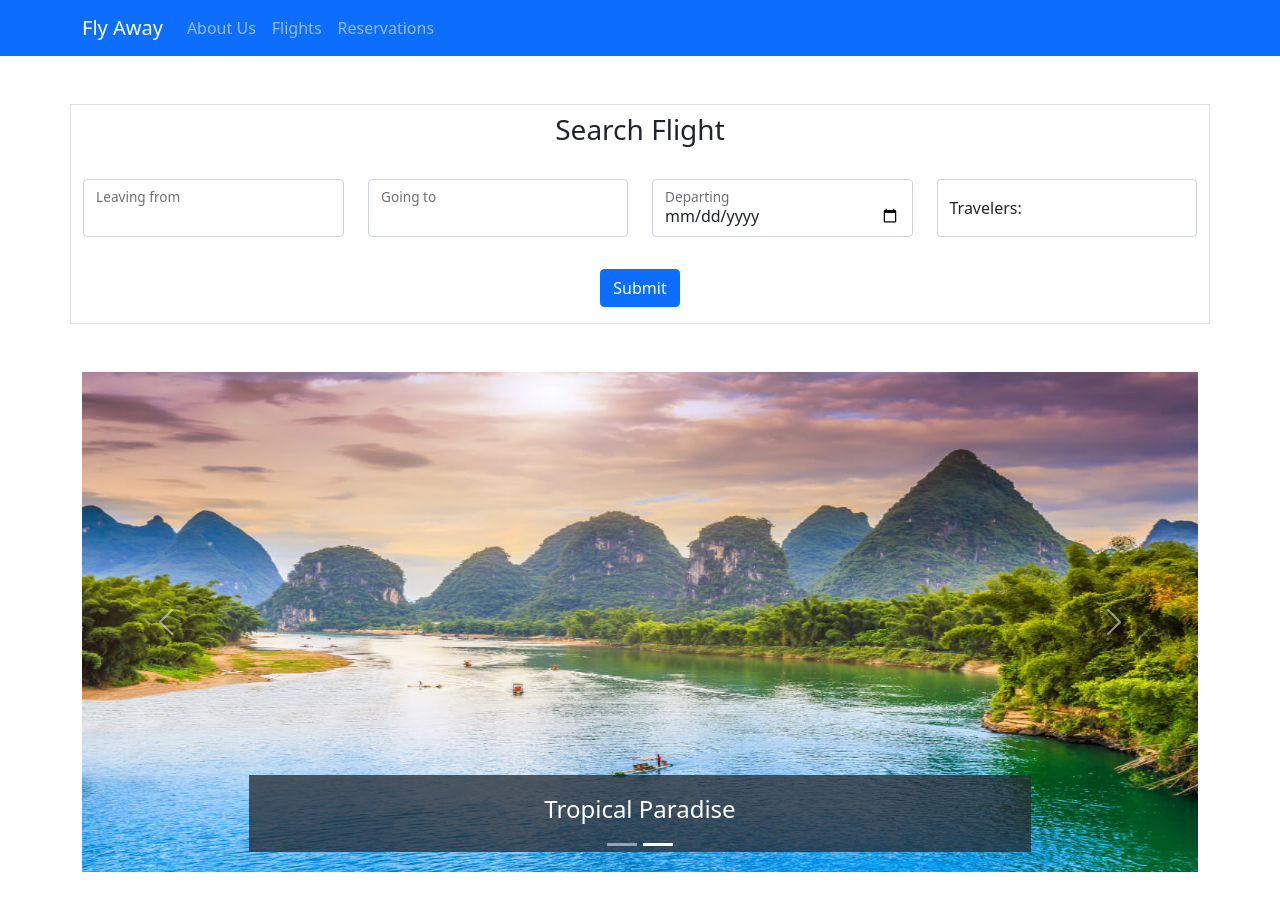
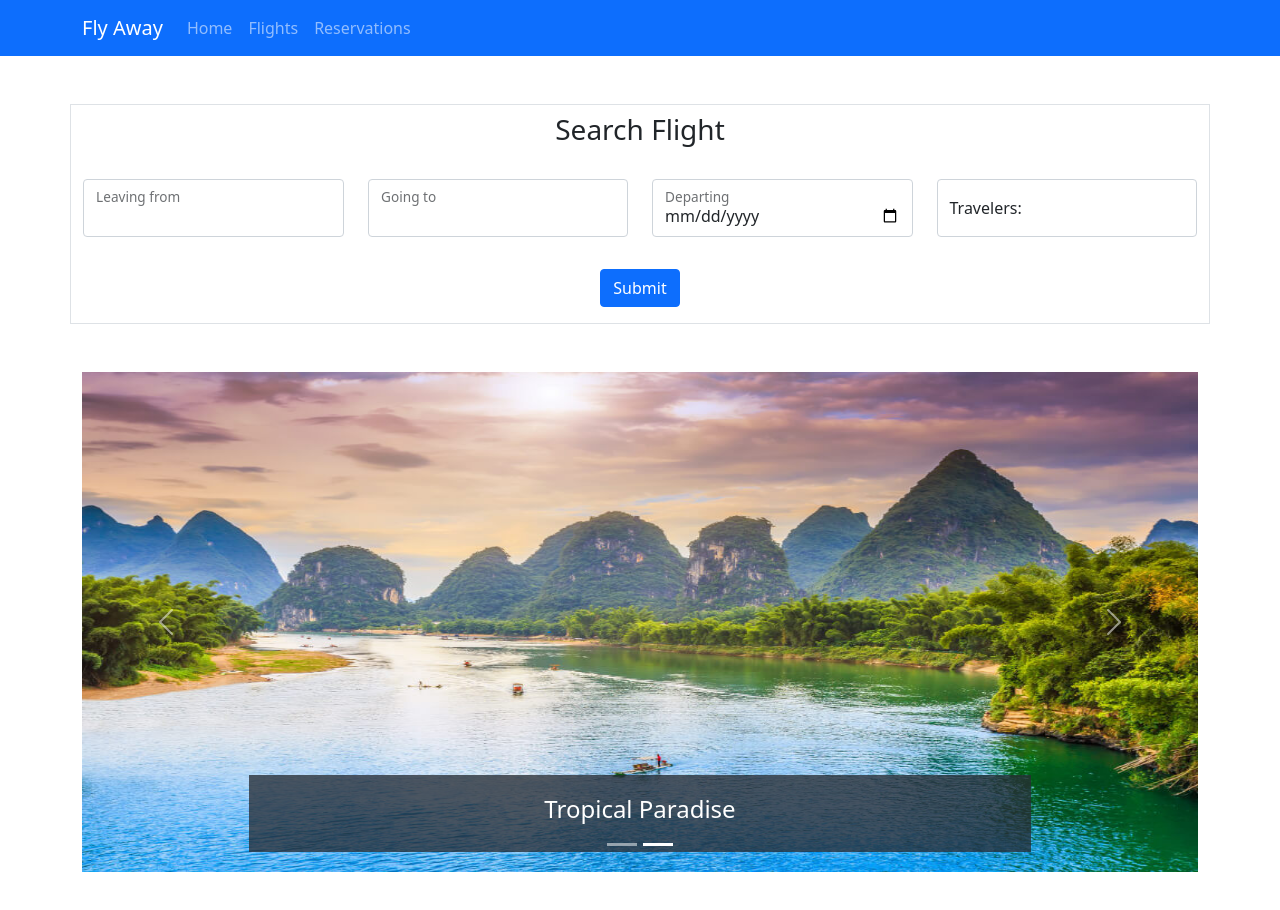
Before and after one commit to Digital-Dreamers/fly_away_client, a React (Create React App) app in the folder src/: page / in a window 1280 px wide. Shown: the top 910 px of the page. Built offline with nearby package versions, Linux system fonts and the light colour scheme; the HTML template or start-up script is replaced by a standard one.

Commit message:
fixing routes and removing bootstrap from index.js

```diff
--- a/src/components/Header.js
+++ b/src/components/Header.js
@@ -1,6 +1,6 @@
 import React from "react";
 import { Navbar, Nav, Container } from 'react-bootstrap'
- function Header() {
+function Header() {
 
     return (
 
@@ -10,9 +10,9 @@ import { Navbar, Nav, Container } from 'react-bootstrap'
                     <Container>
                         <Navbar.Brand href="#home">Fly Away</Navbar.Brand>
                         <Nav className="me-auto">
-                            <Nav.Link href="/about">About Us</Nav.Link>
-                            <Nav.Link href="/flights">Flights</Nav.Link>
-                            <Nav.Link href="/reservations">Reservations</Nav.Link>
+                            <Nav.Link href='/'>Home</Nav.Link>
+                            <Nav.Link href='/book-flight'>Flights</Nav.Link>
+                            <Nav.Link href='/reservation/:id'>Reservations</Nav.Link>
                             {/* <Nav.Link href="/contact">Contact Us</Nav.Link> */}
                         </Nav>
                     </Container>
--- a/src/index.js
+++ b/src/index.js
@@ -3,7 +3,6 @@ import ReactDOM from 'react-dom/client';
 import './index.css';
 import App from './App';
 import reportWebVitals from './reportWebVitals';
-import 'bootstrap/dist/css/bootstrap.min.css';
 const root = ReactDOM.createRoot(document.getElementById('root'));
 root.render(
   <React.StrictMode>
```
